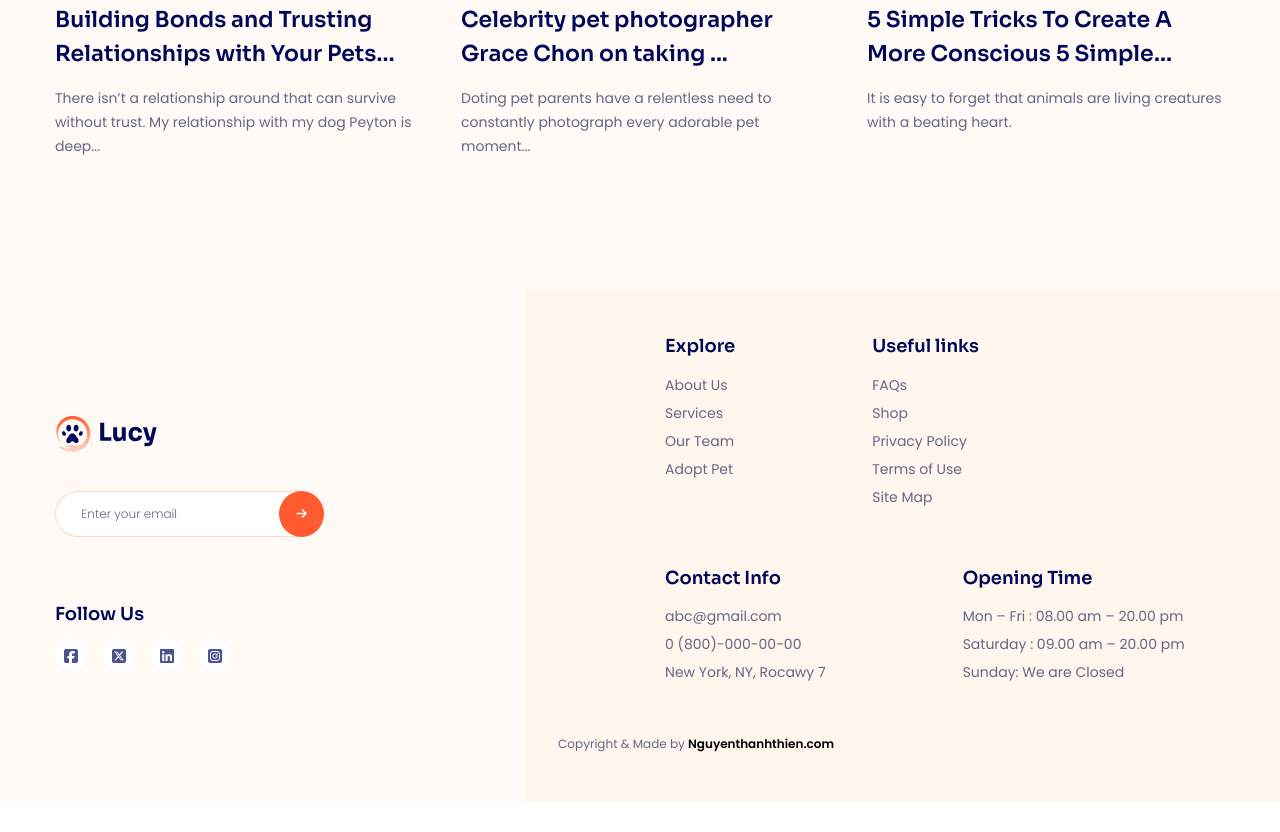
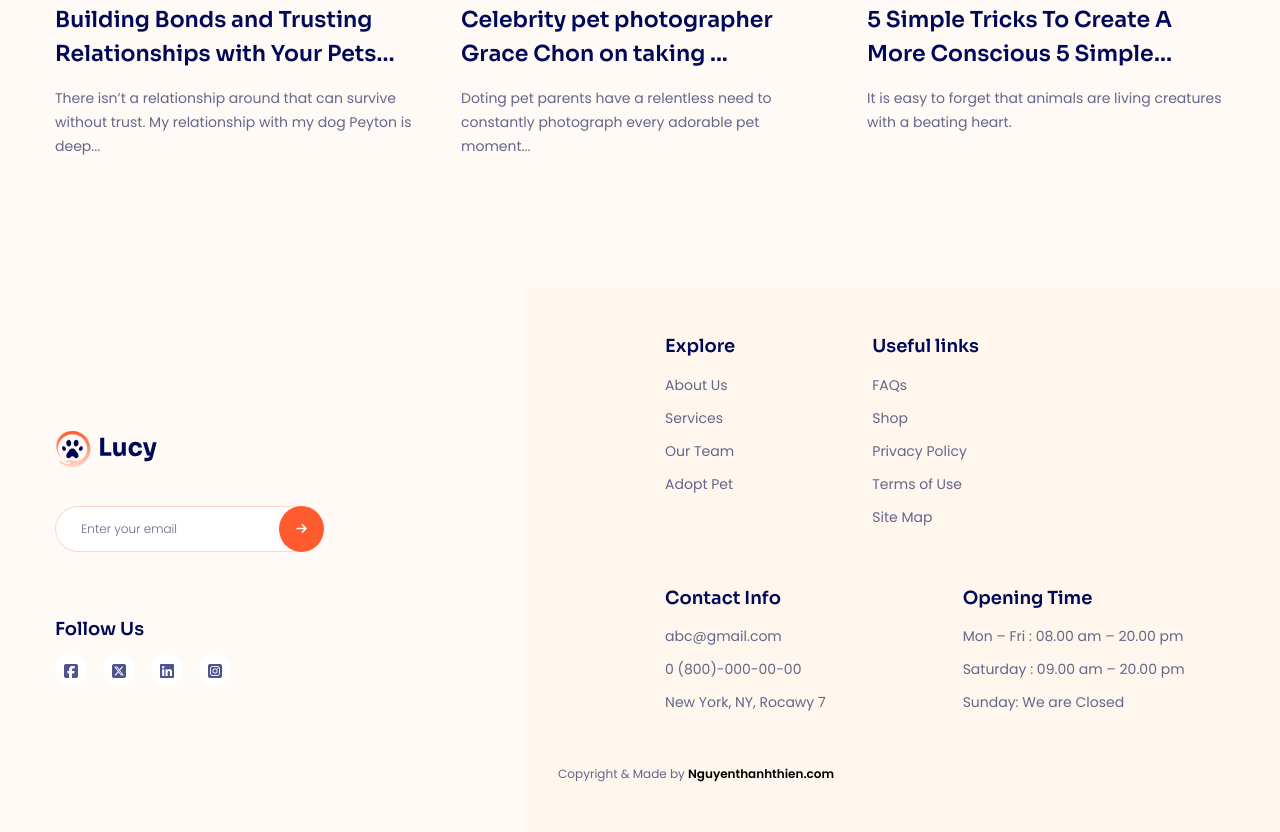
Before and after one commit to thanhthienz22016/htmlcss-project-04, a plain HTML site: page index.html in a window 1280 px wide. Shown: the part 6502-7334 px from the top of the page. Before the commit the page ends 7304 px from the top, so only its background shows below. Drawn offline with nearby package versions, Linux system fonts and the light colour scheme.

Commit message:
Fix list item in Footer

```diff
--- a/assets/css/style.css
+++ b/assets/css/style.css
@@ -1551,6 +1551,10 @@ button {
     margin-top: 14px;
 }
 
+.footer__list li+li {
+    margin-top: 5px;
+}
+
 .footer__item {
     color: #656689;
     font-size: 1.4rem;
```
